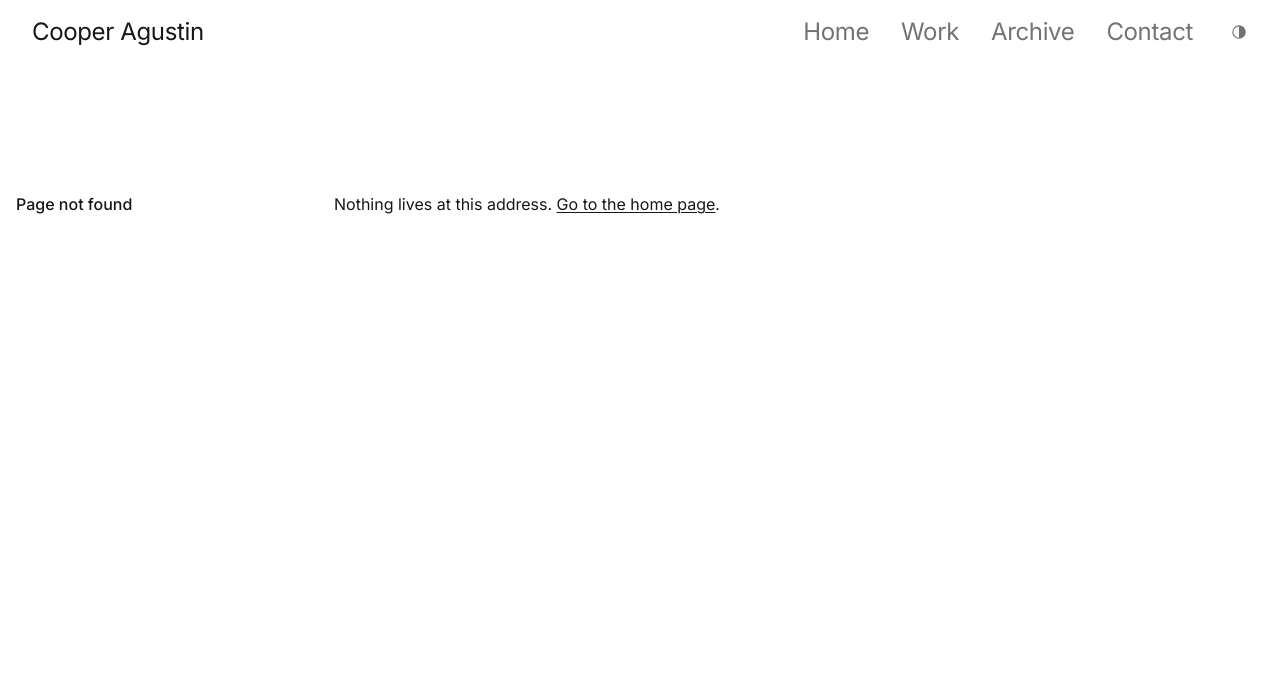
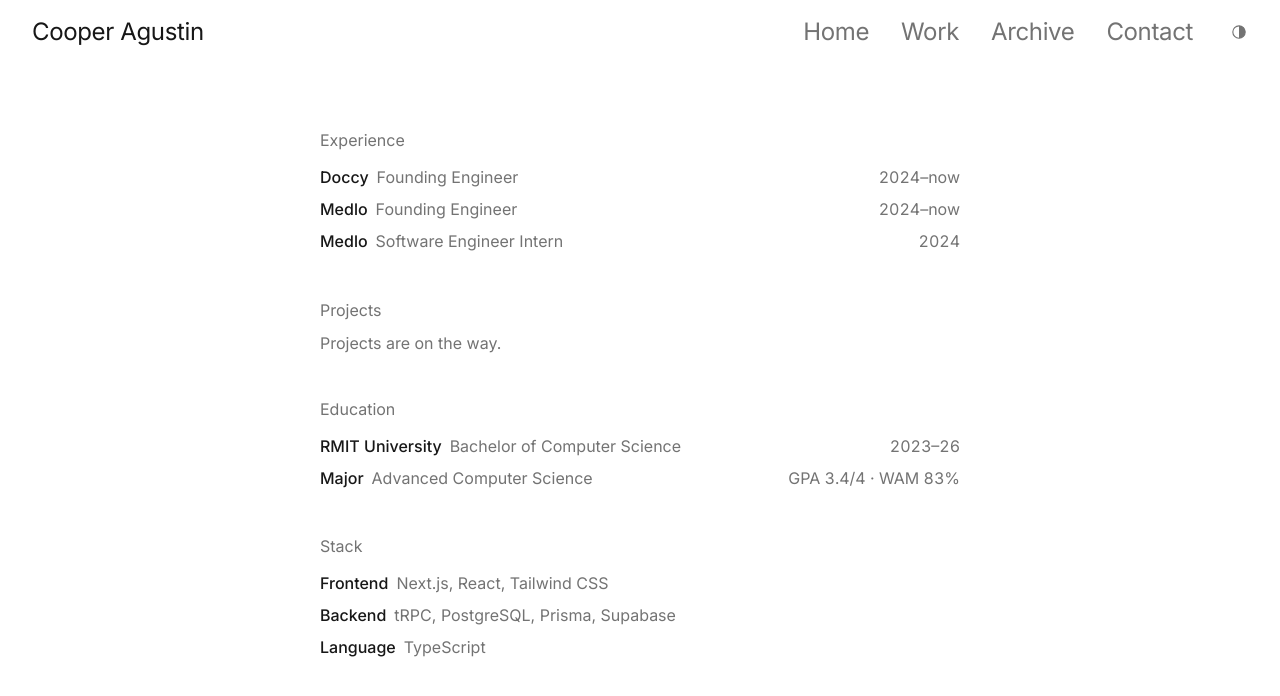
Before and after one commit to Spudgee/portfolio, a Next.js app: page /work in a window 1280 px wide. Before the commit this address had no page. Shown: the top 696 px of the page. Built offline with nearby package versions, Linux system fonts and the light colour scheme.

Commit message:
Work page (Experience, Projects, Education, Stack) and Contact page; old pages redirect to Work

```diff
--- /dev/null
+++ b/app/contact/page.tsx
@@ -0,0 +1,29 @@
+import type { Metadata } from "next";
+import { type Row, RowList } from "@/components/row-list";
+import { PERSON } from "@/content/person";
+import { PATHS } from "@/content/site";
+import { pageMetadata } from "@/lib/page-metadata";
+
+export const metadata: Metadata = pageMetadata({
+	path: PATHS.contact,
+	title: `Contact – ${PERSON.name}`,
+	description: `Where to find ${PERSON.name}: ${PERSON.socialLinks.map((link) => link.label).join(" and ")}.`,
+});
+
+/** The handle is the last part of the profile URL: "Spudgee", "cooper-agustin". */
+const CONTACT_ROWS: readonly Row[] = PERSON.socialLinks.map((link) => ({
+	key: link.href,
+	primary: link.label,
+	secondary: new URL(link.href).pathname.split("/").filter(Boolean).at(-1),
+	href: link.href,
+}));
+
+/** Where to reach Cooper, in the same rows as Work; the nav pill names the page. */
+export default function ContactPage() {
+	return (
+		<div className="mx-auto max-w-[40rem]">
+			<h1 className="sr-only">Contact</h1>
+			<RowList rows={CONTACT_ROWS} />
+		</div>
+	);
+}
--- /dev/null
+++ b/app/work/page.tsx
@@ -0,0 +1,69 @@
+import type { Metadata } from "next";
+import { ContentGroup } from "@/components/content-group";
+import { type Row, RowList } from "@/components/row-list";
+import { EDUCATION } from "@/content/education";
+import { EXPERIENCE } from "@/content/experience";
+import { PERSON } from "@/content/person";
+import { PATHS } from "@/content/site";
+import { pageMetadata } from "@/lib/page-metadata";
+import { yearSpan } from "@/lib/year-span";
+
+export const metadata: Metadata = pageMetadata({
+	path: PATHS.work,
+	title: `Work – ${PERSON.name}`,
+	description: `${PERSON.name}'s roles at Doccy and Medlo, study at RMIT University and the tools behind them.`,
+});
+
+const EXPERIENCE_ROWS: readonly Row[] = EXPERIENCE.map((role) => ({
+	key: `${role.company}-${role.start}`,
+	primary: role.company,
+	secondary: role.title,
+	aside: yearSpan(role.start, role.end),
+	href: role.companyUrl,
+}));
+
+const EDUCATION_ROWS: readonly Row[] = [
+	{
+		key: "degree",
+		primary: EDUCATION.institution,
+		secondary: EDUCATION.degree,
+		aside: yearSpan(EDUCATION.start, EDUCATION.end),
+		href: EDUCATION.institutionUrl,
+	},
+	{
+		key: "major",
+		primary: "Major",
+		secondary: EDUCATION.major,
+		aside: `GPA ${EDUCATION.gpa} · WAM ${EDUCATION.wam}`,
+	},
+];
+
+const STACK_ROWS: readonly Row[] = PERSON.stack.map((group) => ({
+	key: group.area,
+	primary: group.area,
+	secondary: group.tools.join(", "),
+}));
+
+/**
+ * The career in one place: Experience and Projects (what has been built), then Education and Stack
+ * (the background behind it). Every group opens with the same grey label over the same rows.
+ */
+export default function WorkPage() {
+	return (
+		<div className="mx-auto grid max-w-[40rem] gap-10">
+			<h1 className="sr-only">Work</h1>
+			<ContentGroup id="experience" label="Experience">
+				<RowList rows={EXPERIENCE_ROWS} />
+			</ContentGroup>
+			<ContentGroup id="projects" label="Projects">
+				<p className="text-muted">Projects are on the way.</p>
+			</ContentGroup>
+			<ContentGroup id="education" label="Education">
+				<RowList rows={EDUCATION_ROWS} />
+			</ContentGroup>
+			<ContentGroup id="stack" label="Stack">
+				<RowList rows={STACK_ROWS} />
+			</ContentGroup>
+		</div>
+	);
+}
--- a/content/site.ts
+++ b/content/site.ts
@@ -7,7 +7,9 @@
 /** Every route, named once. */
 export const PATHS = {
 	home: "/",
+	work: "/work",
 	archive: "/archive",
+	contact: "/contact",
 } as const;
 
 /**
--- a/next.config.ts
+++ b/next.config.ts
@@ -1,14 +1,13 @@
 import type { NextConfig } from "next";
 
 const nextConfig: NextConfig = {
-	/** Old pages now live as sections of the home page; their links land on the right section. */
+	/** Old pages folded into Work; Blog returns once there is writing. */
 	async redirects() {
 		return [
 			{ source: "/about", destination: "/", permanent: true },
-			{ source: "/education", destination: "/#home", permanent: true },
-			{ source: "/stack", destination: "/#home", permanent: true },
-			{ source: "/work", destination: "/#work", permanent: true },
-			{ source: "/projects", destination: "/#work", permanent: true },
+			{ source: "/education", destination: "/work", permanent: true },
+			{ source: "/stack", destination: "/work", permanent: true },
+			{ source: "/projects", destination: "/work", permanent: true },
 			{ source: "/blog", destination: "/", permanent: false },
 		];
 	},
```
